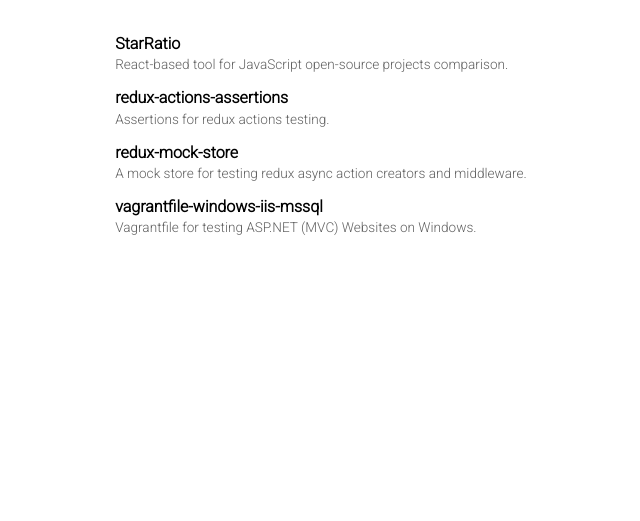
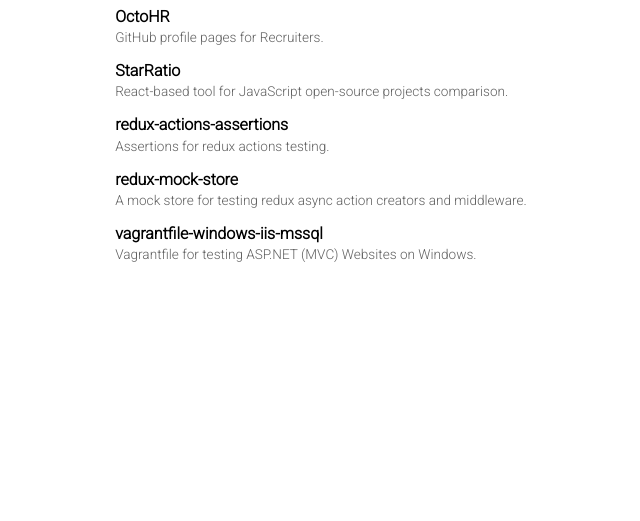
Before and after one commit to dmitry-zaets/dmitry-zaets.github.io, a plain HTML site: page projects.html in a window 1280 px wide. Shown: the part 279-800 px from the top of the page, without its empty margins (319-959 px from the left). Drawn offline with Linux system fonts and the light colour scheme.

Commit message:
Add OctoHR

```diff
--- a/projects.html
+++ b/projects.html
@@ -30,6 +30,16 @@
         <h1 class="title">Dmitry Zaets</h1>
         <h2 class="subtitle">Developed/Contributed</h2>
         <div class="list">
+          <div class="list-item">
+            <a class="list-item-link" href="https://chrome.google.com/webstore/detail/octohr/beiklbdjdmfkgchmiabjejdlpaoicbef" target="_blank" rel="nofollow">
+              <h3 class="list-item-title">
+                OctoHR
+              </h3>
+              <div class="list-item-description">
+                GitHub profile pages for Recruiters.
+              </div>
+            </a>
+          </div>
           <div class="list-item">
             <a class="list-item-link" href="http://starratio.js.org/" target="_blank" rel="nofollow">
               <h3 class="list-item-title">
```
